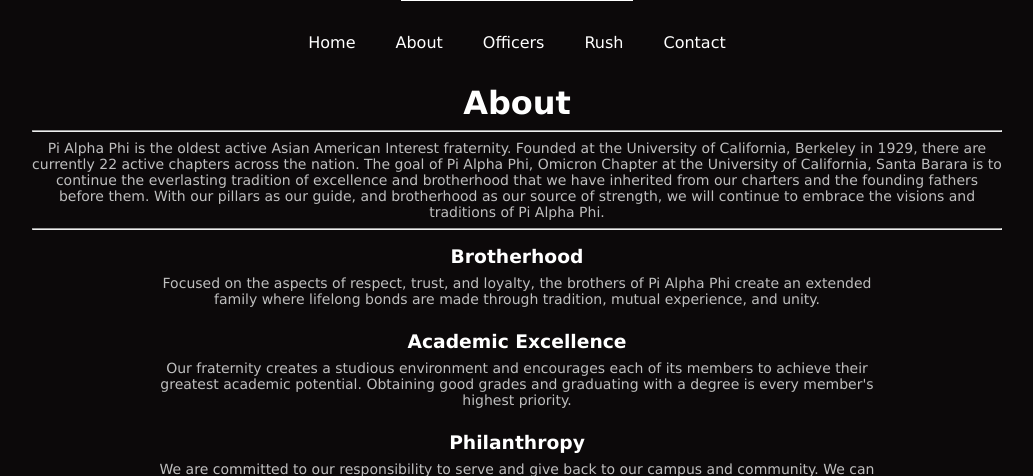
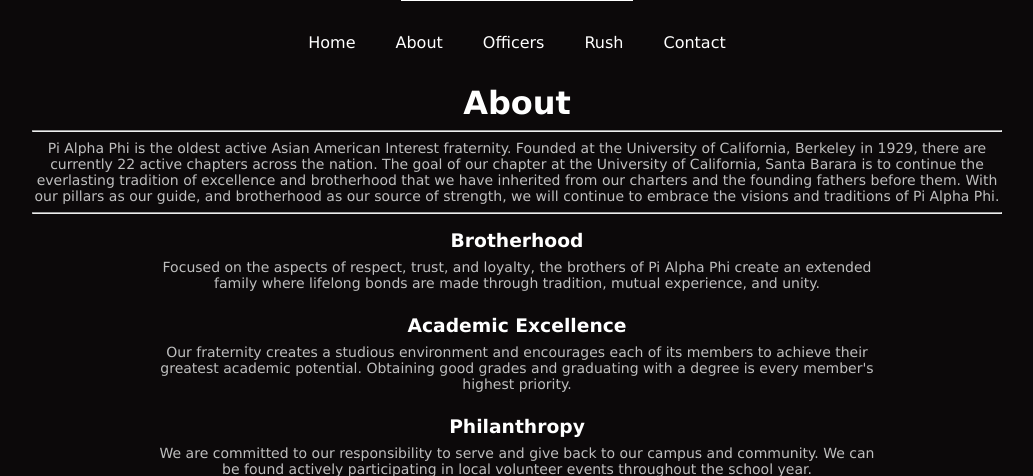
Before and after one commit to kjih/ucsbpialphaphi, a PHP site: page /about in a window 1280 px wide. Shown: the part 253-729 px from the top of the page, without its empty margins (123-1156 px from the left). Run offline with PHP 8.4, Linux system fonts and the light colour scheme; some libraries are stand-ins or nearby versions.

Commit message:
updated about

```diff
--- a/public/about.php
+++ b/public/about.php
@@ -58,7 +58,7 @@
             <hr />
 
             <div class="bodyDiv">
-                <p class="bodyText">Pi Alpha Phi is the oldest active Asian American Interest fraternity. Founded at the University of California, Berkeley in 1929, there are currently 22 active chapters across the nation. The goal of Pi Alpha Phi, Omicron Chapter at the University of California, Santa Barara is to continue the everlasting tradition of excellence and brotherhood that we have inherited from our charters and the founding fathers before them. With our pillars as our guide, and brotherhood as our source of strength, we will continue to embrace the visions and traditions of Pi Alpha Phi.</p>
+                <p class="bodyText">Pi Alpha Phi is the oldest active Asian American Interest fraternity. Founded at the University of California, Berkeley in 1929, there are currently 22 active chapters across the nation. The goal of our chapter at the University of California, Santa Barara is to continue the everlasting tradition of excellence and brotherhood that we have inherited from our charters and the founding fathers before them. With our pillars as our guide, and brotherhood as our source of strength, we will continue to embrace the visions and traditions of Pi Alpha Phi.</p>
                 <hr />
                 <div class="container-small">
                     <h3>Brotherhood</h3>
```
